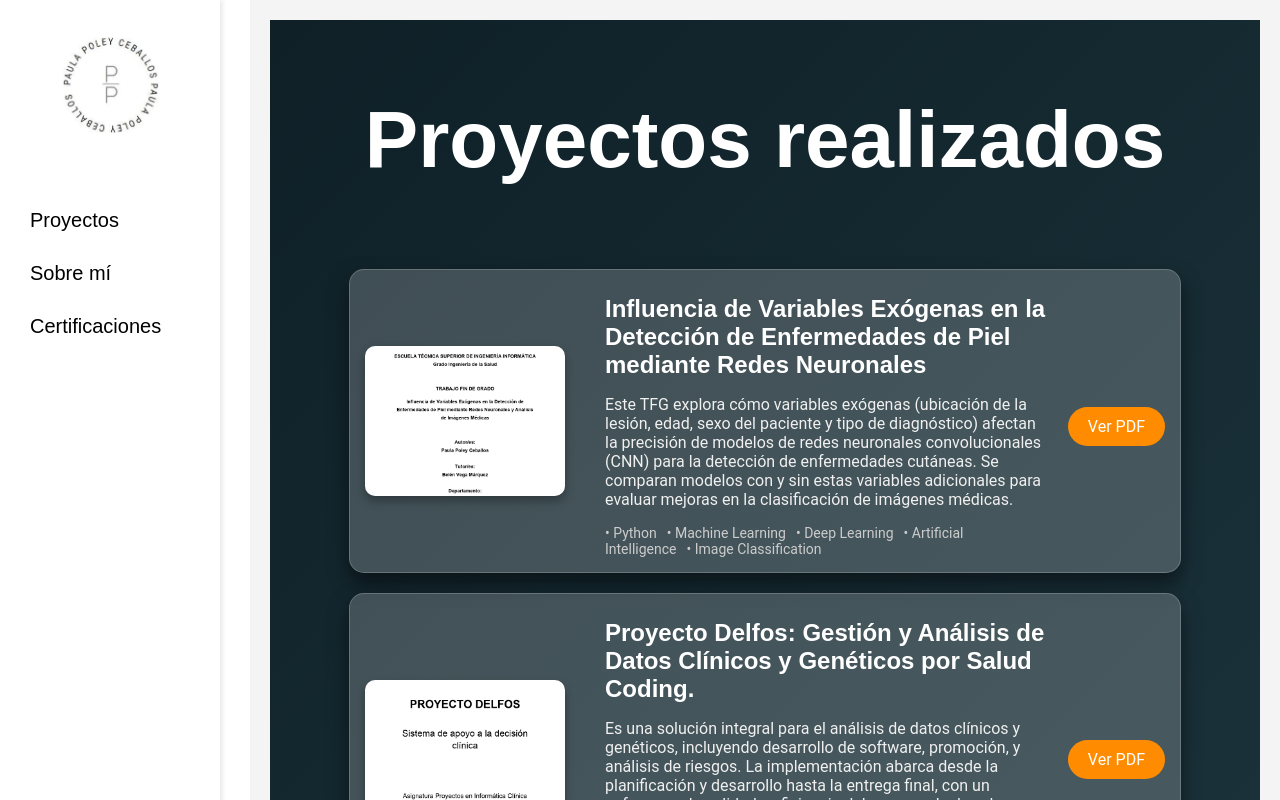
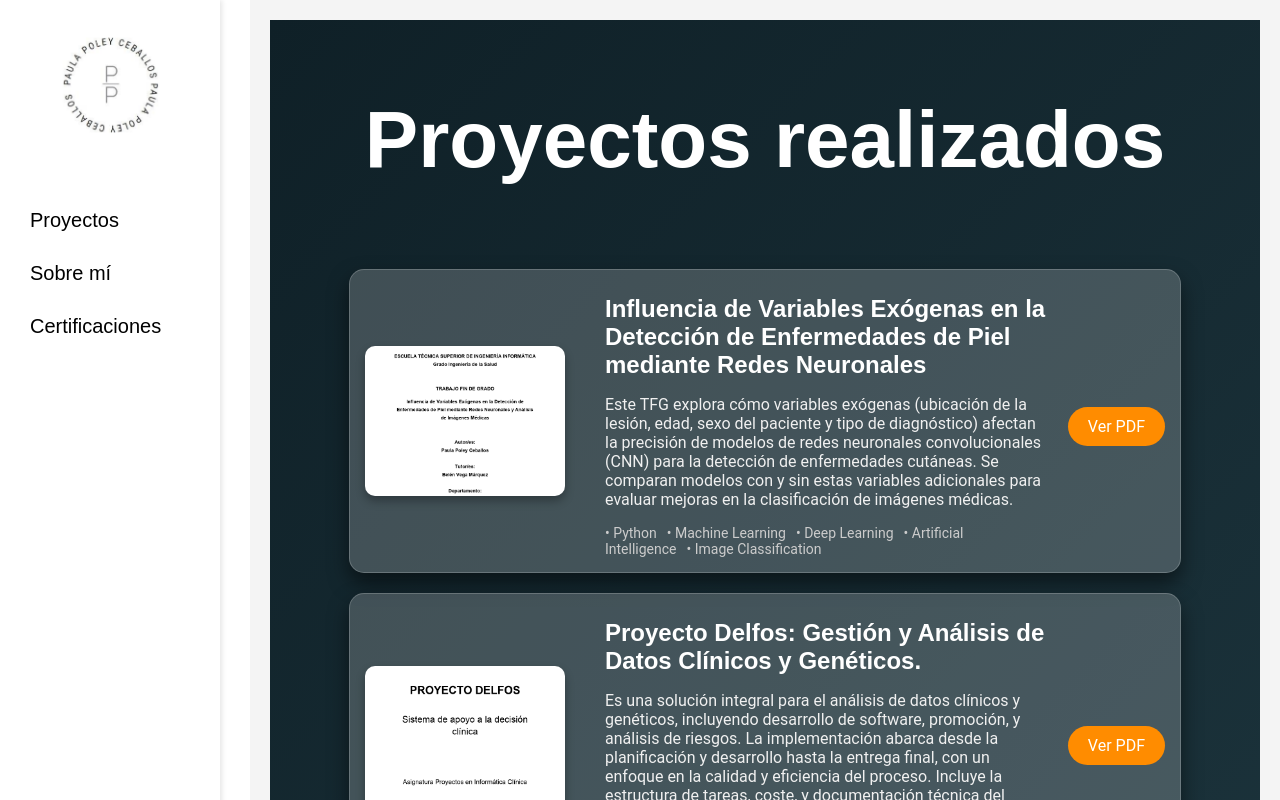
Before and after one commit to paulapoley/portfoliopaulapoley, a React (Create React App) app: page / in a window 1280 px wide. Shown: the top 800 px of the page. Built offline with nearby package versions, Linux system fonts and the light colour scheme.

Commit message:
Update Home.jsx

```diff
--- a/src/pages/Home.jsx
+++ b/src/pages/Home.jsx
@@ -13,7 +13,7 @@ const Home = () => {
     },
     {
       id: 2,
-      title: 'Proyecto Delfos: Gestión y Análisis de Datos Clínicos y Genéticos por Salud Coding.',
+      title: 'Proyecto Delfos: Gestión y Análisis de Datos Clínicos y Genéticos.',
       description: 'Es una solución integral para el análisis de datos clínicos y genéticos, incluyendo desarrollo de software, promoción, y análisis de riesgos. La implementación abarca desde la planificación y desarrollo hasta la entrega final, con un enfoque en la calidad y eficiencia del proceso. Incluye la estructura de tareas, coste, y documentación técnica del proyecto.',
       imgSrc: '/pdfs/[SALUD CODING] Memoria del Proyecto DELFOS-PPC.jpg',
       pdfSrc: '/pdfs/[SALUD CODING] Memoria del Proyecto DELFOS -PPC.pdf',
```
